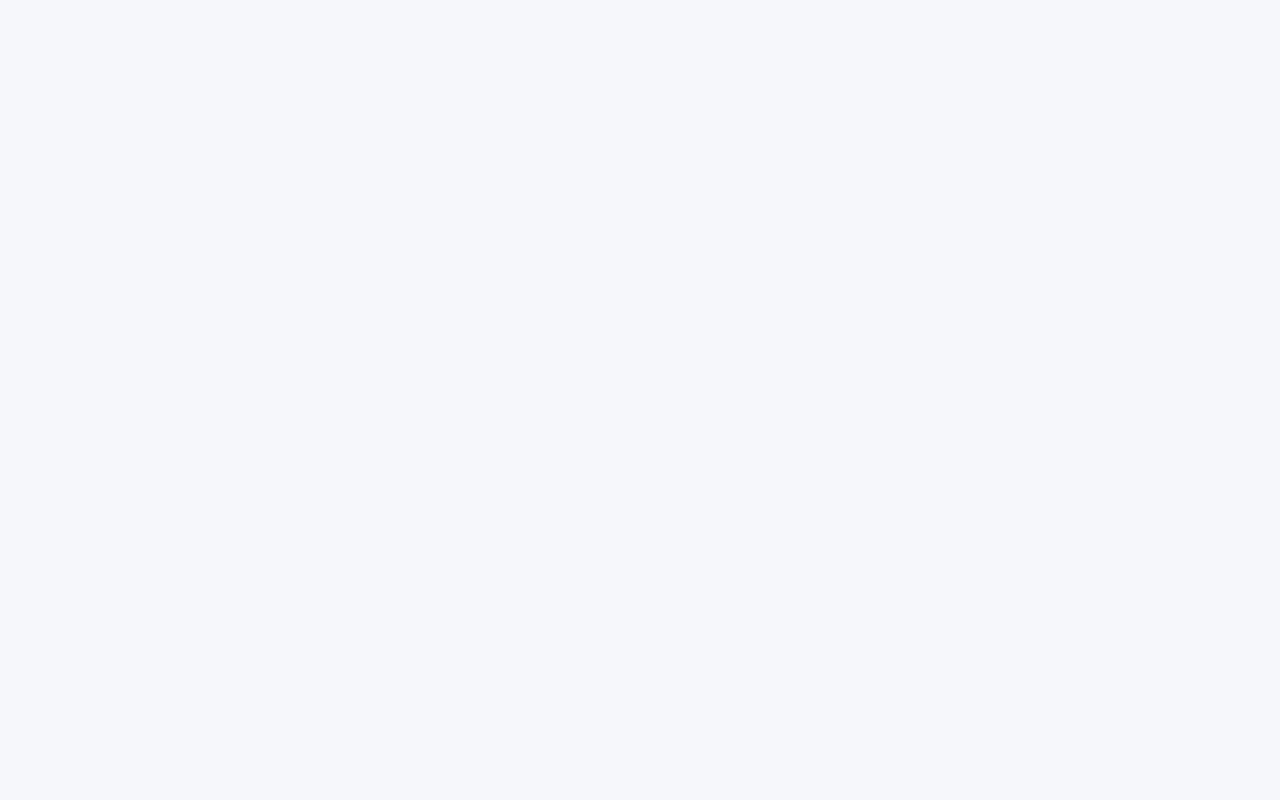
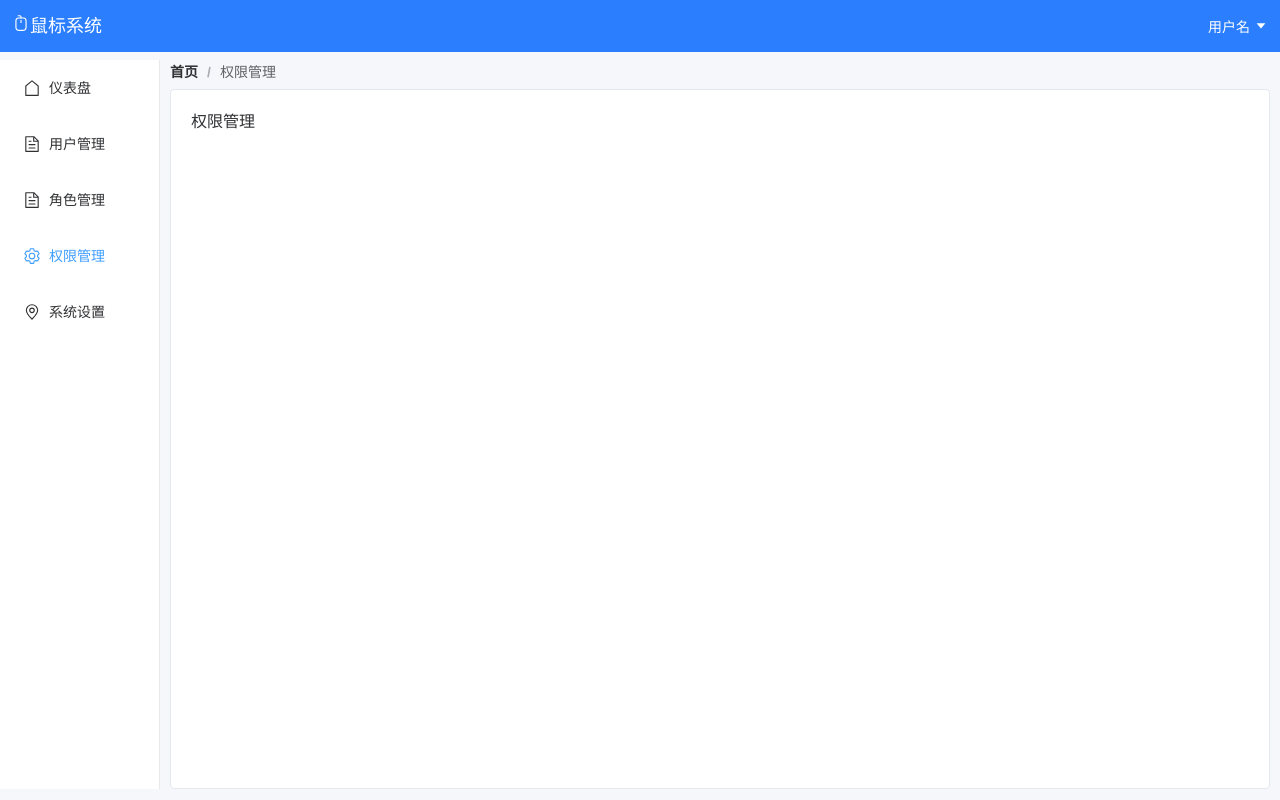
Before and after one commit to fightAllTime/admin-vue3, a Vue app: page /permission in a window 1280 px wide. Before the commit this address had no page. Built offline with nearby package versions, Linux system fonts and the light colour scheme; sample sign-in values are in the browser's storage.

Commit message:
2024-05-15 开发权限管理页面（1/10）：开发树形mock数据

```diff
--- a/src/components/Layout/Aside/index.vue
+++ b/src/components/Layout/Aside/index.vue
@@ -44,7 +44,7 @@ const menuItems: MenuItem[] = [
         icon: Document
     },
     {
-        index: '/prommit',
+        index: '/permission',
         name: '权限管理',
         icon: Setting
     },
--- /dev/null
+++ b/src/pages/permission/api/index.ts
@@ -0,0 +1,12 @@
+interface PermissionRow {
+  permissionId: string;
+  permissionName: string;
+  permissionCode: string;
+  parentId: string | null;
+}
+
+interface PermissionNode extends PermissionRow {
+  children?: PermissionNode[];
+}
+
+export type { PermissionRow, PermissionNode };
--- /dev/null
+++ b/src/pages/permission/index.vue
@@ -0,0 +1,60 @@
+<template>
+    <div>
+        权限管理
+    </div>
+</template>
+
+<script setup lang="ts">
+import type { PermissionRow, PermissionNode } from './api';
+const mockData: PermissionRow[] = [
+    {
+        permissionId: 'root',
+        permissionName: '初始节点',
+        permissionCode: 'code_0',
+        parentId: null,
+    },
+    {
+        permissionId: '1',
+        permissionName: '节点1',
+        permissionCode: 'code_0_1',
+        parentId: 'root'
+    },
+    {
+        permissionId: '2',
+        permissionName: '节点2',
+        permissionCode: 'code_0_2',
+        parentId: 'root'
+    },
+]
+
+const buildTree = (list: PermissionRow[]): PermissionNode[] => {
+  const map = new Map<string, PermissionNode>()
+  const roots: PermissionNode[] = []
+
+  // 1️⃣ 初始化所有节点
+  list.forEach(item => {
+    map.set(item.permissionId, {
+      ...item,
+      children: []
+    })
+  })
+
+  // 2️⃣ 挂载 children
+  list.forEach(item => {
+    const node = map.get(item.permissionId)!
+    if (item.parentId === null) {
+      roots.push(node)
+    } else {
+      map.get(item.parentId)?.children?.push(node)
+    }
+  })
+
+  return roots
+}
+
+const TreeData = buildTree(mockData)
+console.log('TreeData', TreeData);
+
+</script>
+
+<style scoped></style>
--- a/src/pages/prommit/PrommitMain.vue
+++ /dev/null
@@ -1,11 +0,0 @@
-<template>
-    <div>
-        权限管理
-    </div>
-</template>
-
-<script setup lang="ts">
-
-</script>
-
-<style scoped></style>
--- a/src/router/index.ts
+++ b/src/router/index.ts
@@ -7,7 +7,7 @@ import Dashboard from "@/pages/dashboard/DashBoardMain.vue";
 import Users from "@/pages/user/UserMain.vue";
 import RoleManage from "@/pages/roleManage/index.vue";
 
-import Prommit from "@/pages/prommit/PrommitMain.vue";
+import Permission from "@/pages/permission/index.vue";
 
 import System from "@/pages/system/SystemMain.vue";
 
@@ -42,7 +42,7 @@ const routes = [
         component: RoleManage,
         meta: { title: "角色管理" },
       },
-      { path: "prommit", component: Prommit, meta: { title: "权限管理" } },
+      { path: "permission", component: Permission, meta: { title: "权限管理" } },
       { path: "system", component: System, meta: { title: "系统管理" } },
     ],
   },
```
